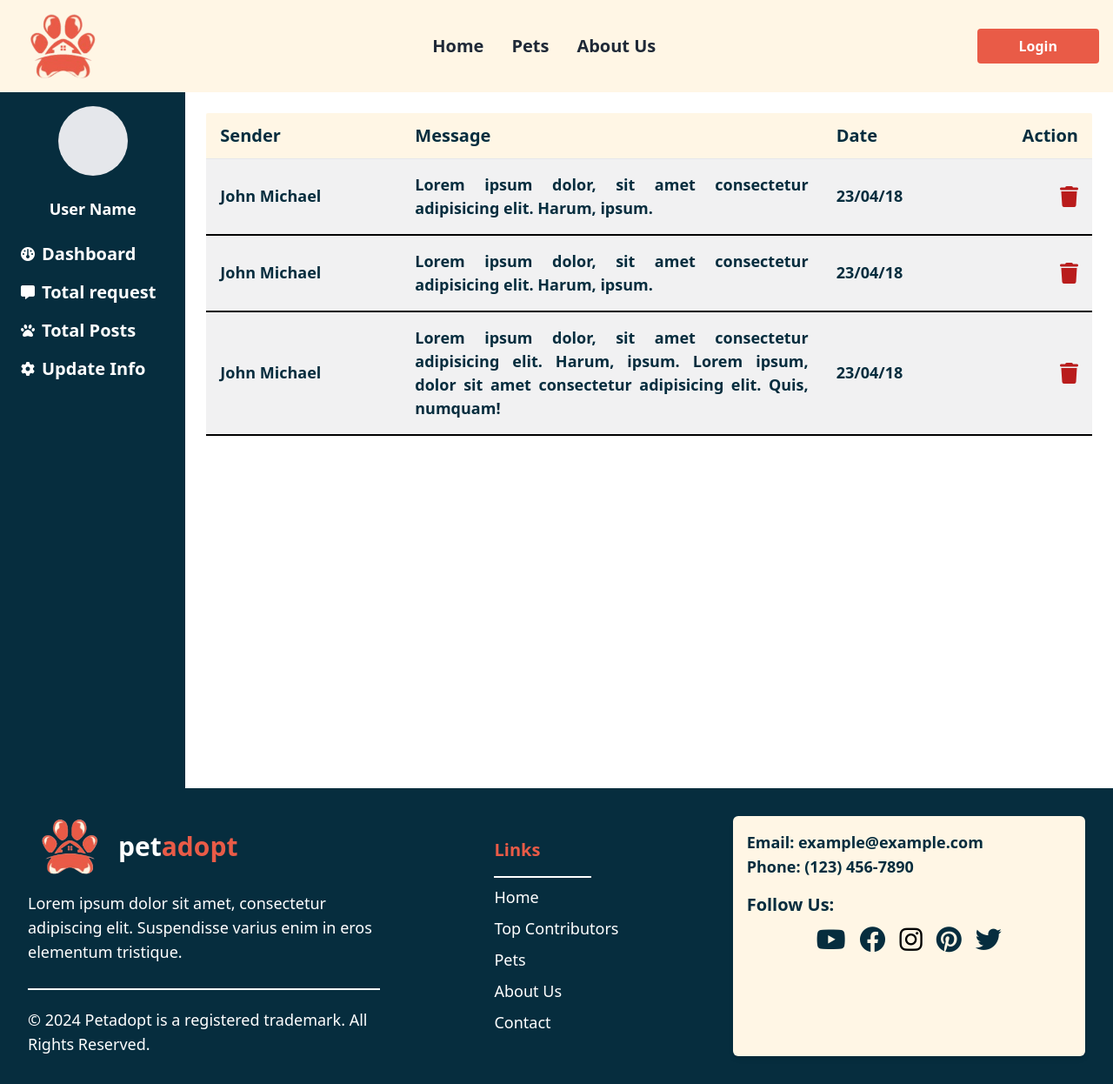
After one commit to fahim-muntasir/petadoption, a Django app: page /TotalRequest/ in a window 1280 px wide. The commit adds this page. Shown: the whole page at 87% size. Run offline with Django 5.2, Linux system fonts and the light colour scheme; some libraries are stand-ins or nearby versions.

Commit message:
total request page added header ul problem solve

```diff
--- a/petapp/urls.py
+++ b/petapp/urls.py
@@ -11,5 +11,6 @@ urlpatterns = [
   path('item/<int:id>/', views.item, name='item'),
   path('createPet/', views.createPet, name='createPet'),
   # path('modal/', views.modal, name='modal'),
-  path('dashboard/',views.Dashboard, name='Dashboard')
+  path('dashboard/',views.Dashboard, name='Dashboard'),
+  path('TotalRequest/',views.TotalRequest, name='TotalRequest'),
 ]
--- a/petapp/views.py
+++ b/petapp/views.py
@@ -151,3 +151,6 @@ def user_logout(request):
 
 def Dashboard(request):
   return render(request, 'Dashboard/Dashboard.html')
+
+def TotalRequest(request):
+  return render(request, 'Dashboard/TotalRequest.html')
--- /dev/null
+++ b/templates/Dashboard/TotalRequest.html
@@ -0,0 +1,113 @@
+{% extends 'petapp/base.html' %}
+
+{% block title %}
+  Login - petadopt
+{% endblock %}
+
+{% block content %}
+  <div class="flex min-h-screen">
+    <!-- Sidebar -->
+    <div class="w-1/4 bg-[#062d3e] text-white p-4 flex flex-col items-center space-y-6 md:w-1/5 lg:w-1/6">
+      <div class="w-20 h-20 bg-gray-200 rounded-full"></div>
+      <p class="text-lg font-bold">User Name</p>
+      <nav class="w-full pl-2">
+        <ul class="space-y-4 text-base">
+          <li class="flex items-center space-x-2">
+            <i class="fa-solid fa-gauge"></i>
+            <a href="#" class="hover:text-gray-300 text-xl font-bold">Dashboard</a>
+          </li>
+          <li class="flex items-center space-x-2">
+            <i class="fa-solid fa-message"></i>
+            <a href="#" class="hover:text-gray-300 text-xl font-bold">Total request</a>
+          </li>
+          <li class="flex items-center space-x-2">
+            <i class="fa-solid fa-paw"></i>
+            <a href="#" class="hover:text-gray-300 text-xl font-bold">Total Posts</a>
+          </li>
+          <li class="flex items-center space-x-2">
+            <i class="fa-solid fa-gear"></i>
+            <a href="#" class="hover:text-gray-300 text-xl font-bold">Update Info</a>
+          </li>
+        </ul>
+      </nav>
+    </div>
+
+
+
+    <div class="flex-1 p-6 flex flex-col items-start space-y-4 md:flex-row md:justify-start md:space-y-0">
+      <div class="relative flex flex-col w-full h-full overflow-hidden text-gray-700 bg-white rounded-sm bg-clip-border">
+        <div class="overflow-x-auto">
+          <table class="w-full text-left table-auto min-w-max table-responsive">
+            <thead class="bg-[#fff6e5]">
+              <tr>
+                <th class="p-4 border-b border-blue-gray-100">
+                  <p class="block font-sans text-xl antialiased font-bold leading-none text-[#062d3e]">Sender</p>
+                </th>
+                <th class="p-4 border-b border-blue-gray-100 bg-blue-gray-50">
+                  <p class="block font-sans text-xl antialiased font-bold leading-none text-[#062d3e]">Message</p>
+                </th>
+                <th class="p-4 border-b border-blue-gray-100 bg-blue-gray-50">
+                  <p class="block font-sans text-xl antialiased font-bold leading-none text-[#062d3e]">Date</p>
+                </th>
+                <th class="p-4 border-b border-blue-gray-100 bg-blue-gray-50">
+                  <p class="block font-sans text-xl antialiased font-bold text-end leading-none text-[#062d3e]">Action</p>
+                </th>
+              </tr>
+            </thead>
+            <tbody class="bg-[#f1f1f2]">
+              <tr class="border-b-2 border-black">
+                <td class="p-4 whitespace-normal break-words">
+                  <p class="block font-sans text-lg antialiased font-bold leading-normal text-[#062d3e]">John Michael</p>
+                </td>
+                <td class="p-4 whitespace-normal break-words max-w-xs">
+                  <p class="block font-bold font-sans text-justify text-lg antialiased  leading-normal text-[#062d3e]"> Lorem ipsum dolor, sit amet consectetur adipisicing elit. Harum, ipsum.
+                  </p>
+                </td>
+                <td class="p-4 whitespace-normal break-words">
+                  <p class="block font-sans text-lg antialiased font-bold leading-normal text-[#062d3e]">23/04/18</p>
+                </td>
+                <td class="p-4 whitespace-normal break-words">
+                  <i class="fa-solid fa-trash text-red-700 text-2xl flex justify-end"></i>
+                </td>
+              </tr>
+              <tr class="border-b-2 border-black">
+                <td class="p-4 whitespace-normal break-words">
+                  <p class="block font-sans text-lg antialiased font-bold leading-normal text-[#062d3e]">John Michael</p>
+                </td>
+                <td class="p-4 whitespace-normal break-words max-w-xs">
+                  <p class="block font-bold font-sans text-justify text-lg antialiased  leading-normal text-[#062d3e]"> Lorem ipsum dolor, sit amet consectetur adipisicing elit. Harum, ipsum.
+                  </p>
+                </td>
+                <td class="p-4 whitespace-normal break-words">
+                  <p class="block font-sans text-lg antialiased font-bold leading-normal text-[#062d3e]">23/04/18</p>
+                </td>
+                <td class="p-4 whitespace-normal break-words">
+                  <i class="fa-solid fa-trash text-red-700 text-2xl flex justify-end"></i>
+                </td>
+              </tr>
+              <tr class="border-b-2 border-black">
+                <td class="p-4 whitespace-normal break-words">
+                  <p class="block font-sans text-lg antialiased font-bold leading-normal text-[#062d3e]">John Michael</p>
+                </td>
+                <td class="p-4 whitespace-normal break-words max-w-xs">
+                  <p class="block font-bold font-sans text-justify text-lg antialiased  leading-normal text-[#062d3e]"> Lorem ipsum dolor, sit amet consectetur adipisicing elit. Harum, ipsum. Lorem ipsum, dolor sit amet consectetur adipisicing elit. Quis, numquam!
+                  </p>
+                </td>
+                <td class="p-4 whitespace-normal break-words">
+                  <p class="block font-sans text-lg antialiased font-bold leading-normal text-[#062d3e]">23/04/18</p>
+                </td>
+                <td class="p-4 whitespace-normal break-words">
+                  <i class="fa-solid fa-trash text-red-700 text-2xl flex justify-end"></i>
+                </td>
+              </tr>
+            </tbody>
+          </table>
+        </div>
+      </div>
+    </div>
+
+
+
+
+  </div>
+{% endblock %}
--- a/templates/petapp/footer.html
+++ b/templates/petapp/footer.html
@@ -88,26 +88,26 @@
               href="#"
               class="text-[#062d3e] font-bold"
             >
-            <i class="fa-brands fa-youtube text-5xl hover:text-red-700"></i>
+            <i class="fa-brands fa-youtube text-3xl hover:text-red-700"></i>
             </a>
             <a
               href="#"
               class="text-[#062d3e] font-bold"
             >
-            <i class="fa-brands fa-facebook text-5xl hover:text-blue-700"></i>
+            <i class="fa-brands fa-facebook text-3xl hover:text-blue-700"></i>
             </a>
-            <i class="fa-brands fa-instagram text-5xl hover:bg-gradient-to-r hover:from-pink-500 hover:to-yellow-500 hover:text-transparent hover:bg-clip-text cursor-pointer"></i>
+            <i class="fa-brands fa-instagram text-3xl hover:bg-gradient-to-r hover:from-pink-500 hover:to-yellow-500 hover:text-transparent hover:bg-clip-text cursor-pointer"></i>
             <a
               href="#"
               class="text-[#062d3e] font-bold"
             >
-            <i class="fa-brands fa-pinterest text-5xl hover:text-red-600"></i>
+            <i class="fa-brands fa-pinterest text-3xl hover:text-red-600"></i>
             </a>
             <a
               href="#"
               class="text-[#062d3e] font-bold"
             >
-            <i class="fa-brands fa-twitter text-5xl hover:text-blue-600"></i>
+            <i class="fa-brands fa-twitter text-3xl hover:text-blue-600"></i>
             </a>
           </div>
         </div>
--- a/templates/petapp/header.html
+++ b/templates/petapp/header.html
@@ -1,18 +1,13 @@
 <header>
-  <nav class="bg-[#fff6e5] py-">
-    <div
-      class="container mx-auto flex items-center justify-between py-3 px-4"
-    >
+  <nav class="bg-[#fff6e5] py-3">
+    <div class="container mx-auto flex items-center justify-between px-4">
       <!-- Logo -->
       <a class="flex items-center space-x-2" href="{% url 'home' %}">
         <img src="/media/image/logo.png" alt="Logo" class="w-28" />
       </a>
 
       <div class="md:hidden">
-        <button
-          @click="open = !open"
-          class="text-gray-800 focus:outline-none"
-        >
+        <button @click="open = !open" class="text-gray-800 focus:outline-none">
           <svg
             class="w-8 h-8"
             fill="none"
@@ -30,49 +25,27 @@
         </button>
       </div>
 
-      <ul
-      class="flex justify-center flex-col md:flex-row md:space-x-8 text-gray-800 md:mt-0 mt-4 mr-64"
-      >
+      <!-- Navigation Links -->
+      <ul class="flex justify-center flex-col md:flex-row md:space-x-8 text-gray-800 md:mt-0 mt-4 flex-1">
         <li>
-          <a href="{% url 'home' %}" class="hover:text-[#d04f3d] text-xl font-bold"
-            >Home</a
-          >
+          <a href="{% url 'home' %}" class="hover:text-[#d04f3d] text-xl font-bold">Home</a>
         </li>
         <li>
-          <a href="{% url 'items'%}" class="hover:text-[#d04f3d] text-xl font-bold"
-            >Pets</a
-          >
+          <a href="{% url 'items' %}" class="hover:text-[#d04f3d] text-xl font-bold">Pets</a>
         </li>
         <li>
-          <a href="{% url 'about'%}" class="hover:text-[#d04f3d] text-xl font-bold"
-            >About Us</a
-          >
+          <a href="{% url 'about' %}" class="hover:text-[#d04f3d] text-xl font-bold">About Us</a>
         </li>
       </ul>
 
-      <div
-        :class="{'block': open, 'hidden': !open}"
-        class="hidden md:flex items-center space-x-8"
-      >
-        {% if request.user.is_authenticated  %}
+      <div :class="{'block': open, 'hidden': !open}" class="hidden md:flex items-center space-x-8">
+        {% if request.user.is_authenticated %}
           <div>
-            <a
-            href="{% url 'logout' %}?next={{ request.path }}"
-            class="mt-4 md:mt-0 text-[#E95B47] font-semibold hover:text-[#d04f3d] mr-8"
-            >Logout
-            </a>
-            <a
-            href="{% url 'createPet'%}"
-            class="mt-4 md:mt-0 bg-[#E95B47] text-white font-semibold px-12 py-2 rounded hover:bg-[#d04f3d] text-center ma"
-            >Donate
-            </a>
+            <a href="{% url 'logout' %}?next={{ request.path }}" class="mt-4 md:mt-0 text-[#E95B47] font-semibold hover:text-[#d04f3d] mr-8">Logout</a>
+            <a href="{% url 'createPet' %}" class="mt-4 md:mt-0 bg-[#E95B47] text-white font-semibold px-12 py-2 rounded hover:bg-[#d04f3d]">Donate</a>
           </div>
         {% else %}
-          <a
-          href="{% url 'login'%}"
-          class="mt-4 md:mt-0 bg-[#E95B47] text-white font-semibold px-12 py-2 rounded hover:bg-[#d04f3d] text-center ma"
-          >Login
-          </a>
+          <a href="{% url 'login' %}" class="mt-4 md:mt-0 bg-[#E95B47] text-white font-semibold px-12 py-2 rounded hover:bg-[#d04f3d]">Login</a>
         {% endif %}
       </div>
     </div>
```
Also changed, not shown: templates/Dashboard/Dashboard.html (+5 -13 lines).
